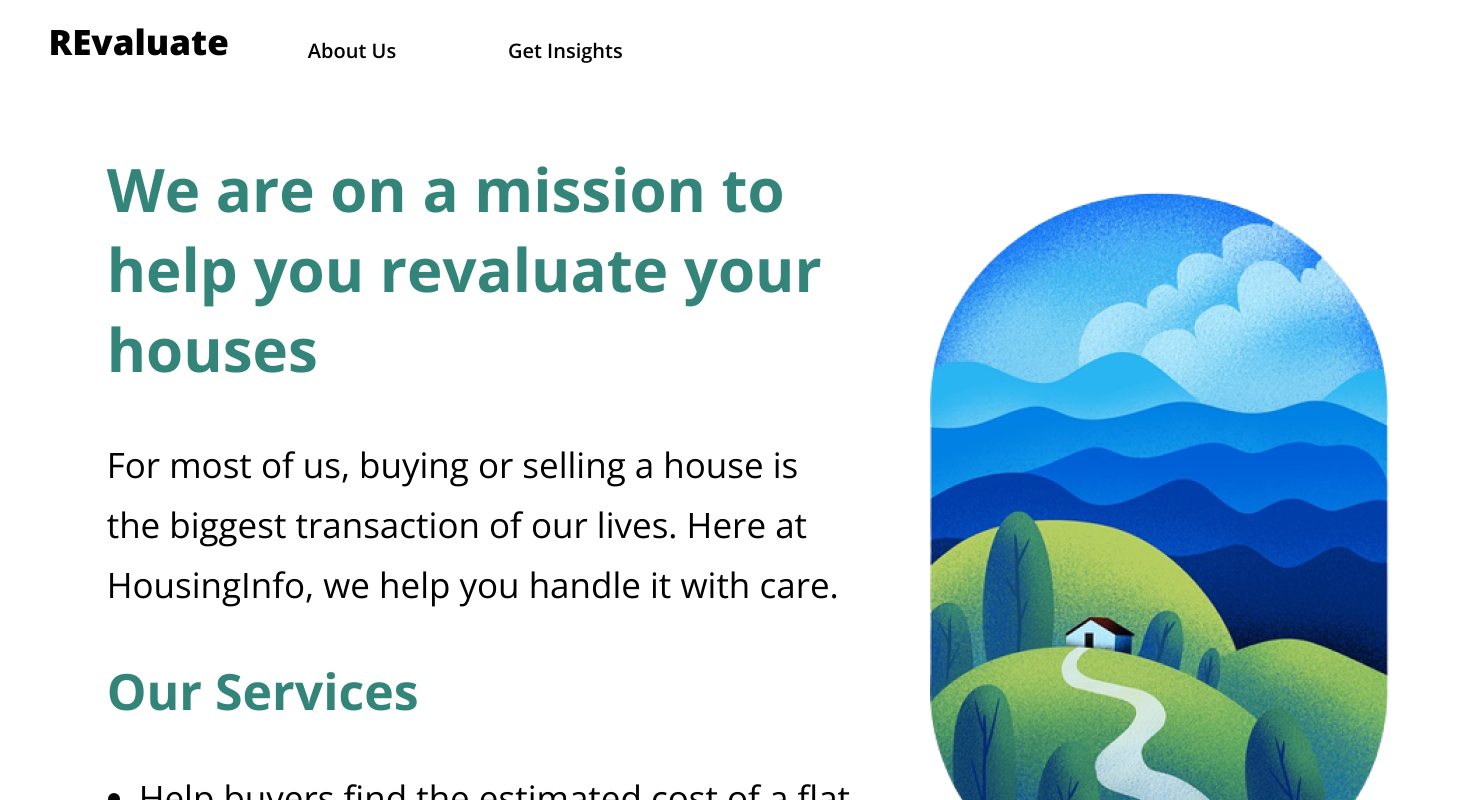
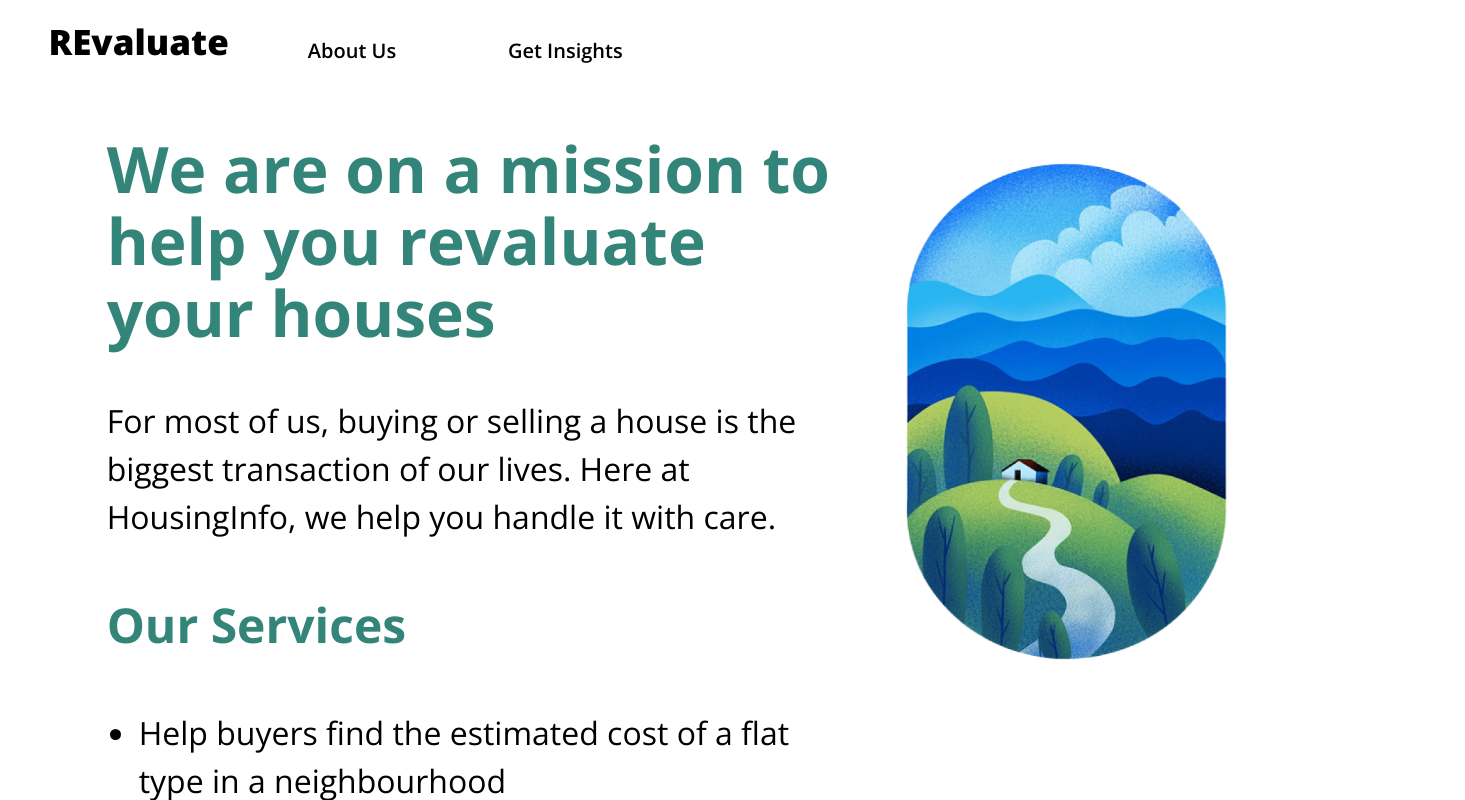
Before and after one commit to RishJohn14/HousingInfo, a React (Create React App) app in the folder revaluate_client/: page /about in a window 1280 px wide. Shown: the top 800 px of the page, 1465 px wide, since content can reach past the window. Built offline with nearby package versions, Linux system fonts and the light colour scheme.

Commit message:
updated about page

```diff
--- a/revaluate_client/src/screens/AboutPage/AboutPage.css
+++ b/revaluate_client/src/screens/AboutPage/AboutPage.css
@@ -1,23 +1,27 @@
+.about {
+  width: 100vw;
+}
+
 p,
 li {
   text-align: start;
-  padding-bottom: 30px;
+  padding-bottom: 2rem;
 }
 
 .about-grid {
-  margin-top: 80px;
+  margin-top: 4rem;
 }
 
 .aboutImg {
-  width: fit-content;
+  width: 100%;
 }
 
 .about-title {
   font-family: "Open Sans";
   font-style: normal;
   font-weight: 700;
-  font-size: 60px;
-  line-height: 80px;
+  font-size: 4rem;
+  line-height: 4.5rem;
 
   color: #338579;
 }
@@ -26,8 +30,8 @@ li {
   font-family: "Open Sans";
   font-style: normal;
   font-weight: 300;
-  font-size: 35px;
-  line-height: 60px;
+  font-size: 2rem;
+  line-height: 3rem;
 
   color: #000000;
 }
@@ -35,8 +39,6 @@ li {
   font-family: "Open Sans";
   font-style: normal;
   font-weight: 700;
-  font-size: 50px;
-  line-height: 61px;
-
+  font-size: 3rem;
   color: #338579;
 }
--- a/revaluate_client/src/screens/AboutPage/AboutPage.jsx
+++ b/revaluate_client/src/screens/AboutPage/AboutPage.jsx
@@ -6,7 +6,7 @@ import Header from '../../components/Header/Header';
 
 function AboutPage() {
     return (
-        <div>
+        <div className='about'>
             <Header/>
             <Grid container className='about-grid'>
                 <Grid item xs={1}></Grid>
```
